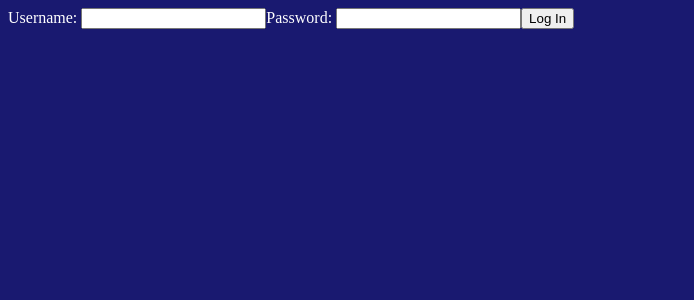
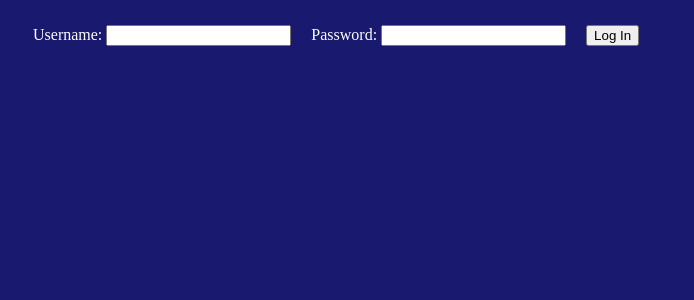
Before and after one commit to FlagonDragon/blog-api-admin, a React (Vite) app: page /log-in in a window 1280 px wide. Shown: the top 300 px of the page, without its empty margins (0-694 px from the left). Built offline with nearby package versions, Linux system fonts and the light colour scheme.

Commit message:
polish CSS

```diff
--- a/src/components/LogIn.jsx
+++ b/src/components/LogIn.jsx
@@ -22,17 +22,6 @@ async function fetchToken(username, password, navigate) {
 
     console.log('Bearer '+localStorage.getItem('token'));
 
-    // const response2 = await fetch("https://blog-api-iv3t.onrender.com/protected", {
-    //     method: "GET",
-    //     headers: {'authorization': 'Bearer '+localStorage.getItem('token'),
-    //     'Accept': 'application/json'
-    //     },
-    // });
-
-    // const data2 = await response2.json();
-
-    // console.log(data2);
-
     navigate(`/posts`);
 
 };
@@ -45,7 +34,7 @@ function LogIn() {
 
     return(
 
-    <div>
+    <div className="formContainer">
 
             <label>
                 Username: {' '}
--- a/src/components/NewComment.jsx
+++ b/src/components/NewComment.jsx
@@ -43,7 +43,7 @@ function NewComment({ postId, handleClick }) {
 
   return(
 
-  <div className="NewCommentContainer">
+  <div className="newCommentContainer">
 
     <div>Make a comment: </div>
 
@@ -55,6 +55,7 @@ function NewComment({ postId, handleClick }) {
         onChange={(e) => setValue(e.target.value)}
       />
 
+      <div>
         <button
           type='submit'
           onClick={() => {
@@ -62,6 +63,7 @@ function NewComment({ postId, handleClick }) {
             setValue("")
           }}
         >Submit</button>
+      </div>
 
     </form>
 
--- a/src/styles/styles.css
+++ b/src/styles/styles.css
@@ -46,3 +46,28 @@ h3 {
     gap: 5px;
     height: 75px;
 }
+
+.newCommentContainer {
+    display: flex;
+    flex-direction: row;
+    justify-content: start;
+    align-items: center;
+    /* background-color: greenyellow;
+    color: black;
+    border: 3px solid black; */
+    border-radius: 10px;
+    margin: 20px;
+    padding: 10px;
+    /* padding-left: 30px; */
+    gap: 15px;
+    height: 75px;
+}
+
+.formContainer {
+    display: flex;
+    flex-direction: row;
+    justify-content: start;
+    align-items: center;
+    margin: 25px;
+    gap: 20px;
+}
```
Lines whose indentation alone changed are shown as unchanged.
